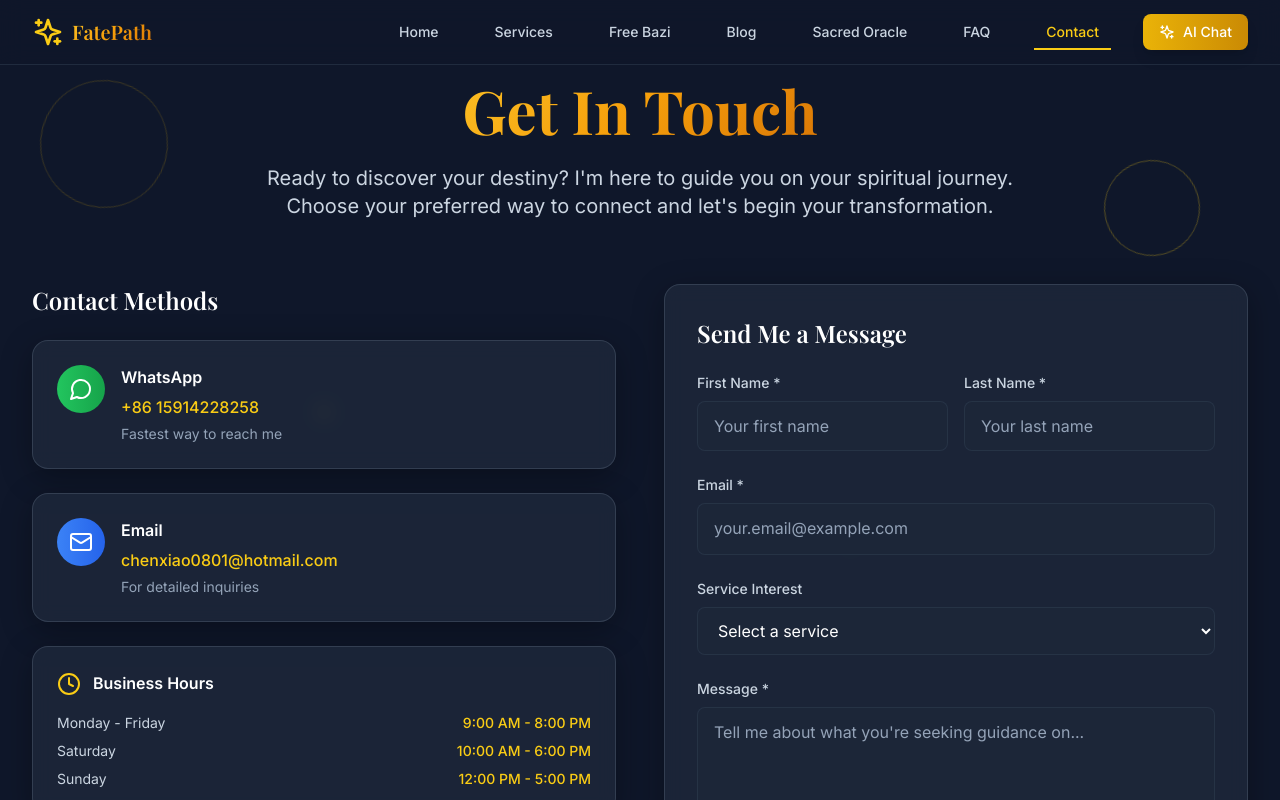
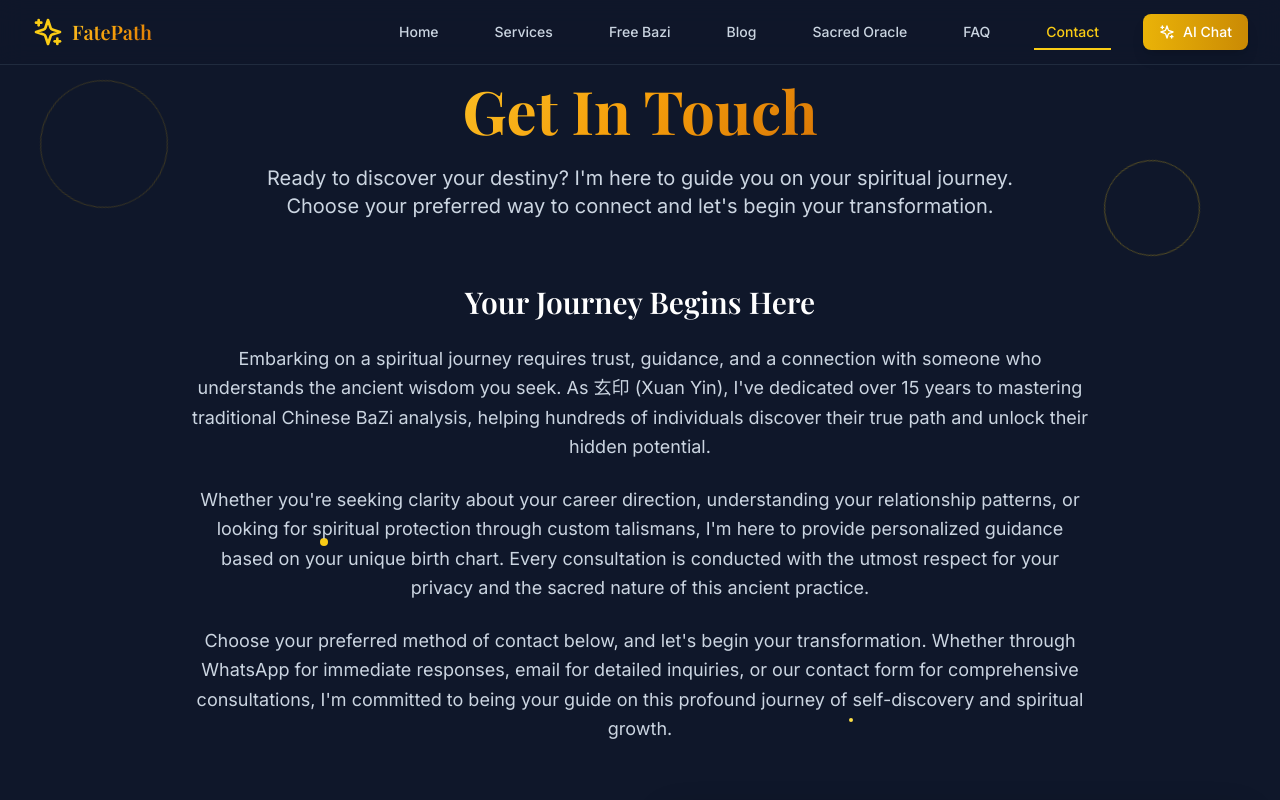
Before and after one commit to JIMMY82123/fatepath-website, a React (Vite) app: page /contact in a window 1280 px wide. Shown: the top 800 px of the page. Built offline with nearby package versions, Linux system fonts and the light colour scheme.

Commit message:
feat: 增强页面内容质量 - 为联系页面添加300+字介绍性段落 - 为博客页面添加300+字介绍性段落 - 创建内容质量检查清单文档 - 确保所有重要页面都有足够的原创英文内容(300-500字) - 提升SEO优化和用户体验

```diff
--- a/src/pages/Blog.jsx
+++ b/src/pages/Blog.jsx
@@ -229,11 +229,36 @@ const Blog = () => {
           </p>
         </motion.div>
 
+        {/* Introduction Section */}
+        <motion.div
+          initial={{ opacity: 0, y: 30 }}
+          animate={{ opacity: 1, y: 0 }}
+          transition={{ duration: 0.8, delay: 0.2 }}
+          className="mb-12 sm:mb-16"
+        >
+          <div className="max-w-4xl mx-auto">
+            <h2 className="text-2xl sm:text-3xl font-playfair font-semibold mb-6 text-white text-center">
+              Ancient Wisdom for Modern Life
+            </h2>
+            <div className="space-y-6 text-center">
+              <p className="text-lg text-mystic-300 leading-relaxed">
+                Welcome to our collection of insights drawn from thousands of years of Chinese metaphysical wisdom. Here, you'll find practical guidance on how ancient BaZi principles can illuminate your modern life challenges, from career decisions and relationship dynamics to personal growth and spiritual development.
+              </p>
+              <p className="text-lg text-mystic-300 leading-relaxed">
+                Each article is crafted to bridge the gap between traditional Chinese numerology and contemporary life, offering actionable insights that you can apply immediately. Whether you're new to BaZi analysis or a seasoned practitioner, these articles will deepen your understanding of how the Five Elements, Yin-Yang balance, and cosmic timing influence your daily experiences.
+              </p>
+              <p className="text-lg text-mystic-300 leading-relaxed">
+                Explore our latest articles below, and discover how ancient wisdom can provide clarity, direction, and empowerment in your modern journey. From understanding your wealth potential to navigating relationship challenges, these insights are designed to help you make informed decisions and align with your true destiny.
+              </p>
+            </div>
+          </div>
+        </motion.div>
+
         {/* Search and Filter */}
         <motion.div
           initial={{ opacity: 0, y: 30 }}
           animate={{ opacity: 1, y: 0 }}
-          transition={{ duration: 0.8, delay: 0.2 }}
+          transition={{ duration: 0.8, delay: 0.4 }}
           className="mb-8 sm:mb-12"
         >
           <div className="flex flex-col sm:flex-row gap-4 items-center justify-between">
--- a/src/pages/Contact.jsx
+++ b/src/pages/Contact.jsx
@@ -124,6 +124,31 @@ const Contact = () => {
             Ready to discover your destiny? I'm here to guide you on your spiritual journey.
             Choose your preferred way to connect and let's begin your transformation.
           </p>
+        </motion.div>
+
+        {/* Introduction Section */}
+        <motion.div
+          initial={{ opacity: 0, y: 30 }}
+          animate={{ opacity: 1, y: 0 }}
+          transition={{ duration: 0.8, delay: 0.2 }}
+          className="mb-12 sm:mb-16"
+        >
+          <div className="max-w-4xl mx-auto">
+            <h2 className="text-2xl sm:text-3xl font-playfair font-semibold mb-6 text-white text-center">
+              Your Journey Begins Here
+            </h2>
+            <div className="space-y-6 text-center">
+              <p className="text-lg text-mystic-300 leading-relaxed">
+                Embarking on a spiritual journey requires trust, guidance, and a connection with someone who understands the ancient wisdom you seek. As 玄印 (Xuan Yin), I've dedicated over 15 years to mastering traditional Chinese BaZi analysis, helping hundreds of individuals discover their true path and unlock their hidden potential.
+              </p>
+              <p className="text-lg text-mystic-300 leading-relaxed">
+                Whether you're seeking clarity about your career direction, understanding your relationship patterns, or looking for spiritual protection through custom talismans, I'm here to provide personalized guidance based on your unique birth chart. Every consultation is conducted with the utmost respect for your privacy and the sacred nature of this ancient practice.
+              </p>
+              <p className="text-lg text-mystic-300 leading-relaxed">
+                Choose your preferred method of contact below, and let's begin your transformation. Whether through WhatsApp for immediate responses, email for detailed inquiries, or our contact form for comprehensive consultations, I'm committed to being your guide on this profound journey of self-discovery and spiritual growth.
+              </p>
+            </div>
+          </div>
         </motion.div>
 
         <div className="grid grid-cols-1 lg:grid-cols-2 gap-8 sm:gap-12">
```
Also changed, not shown: 1 other file (tests, documents, lock files or other folders).
